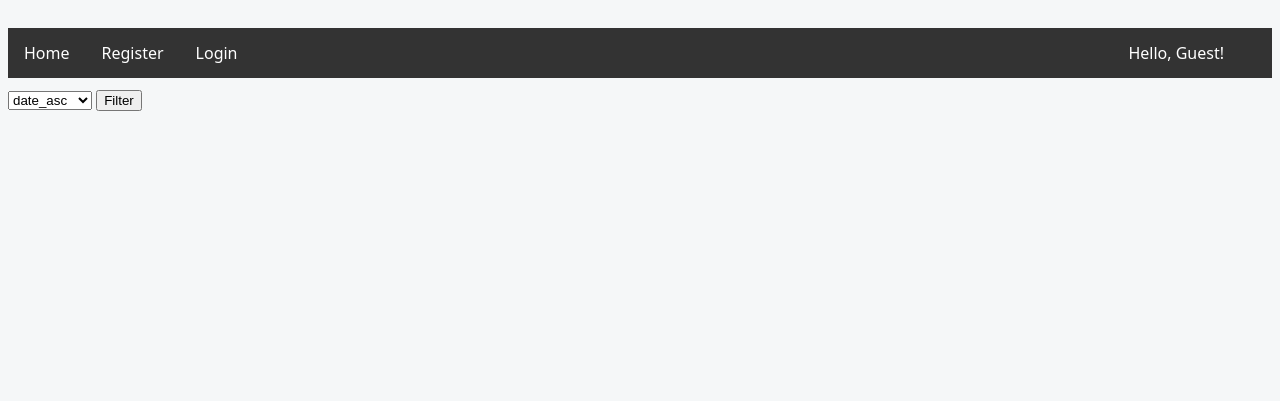
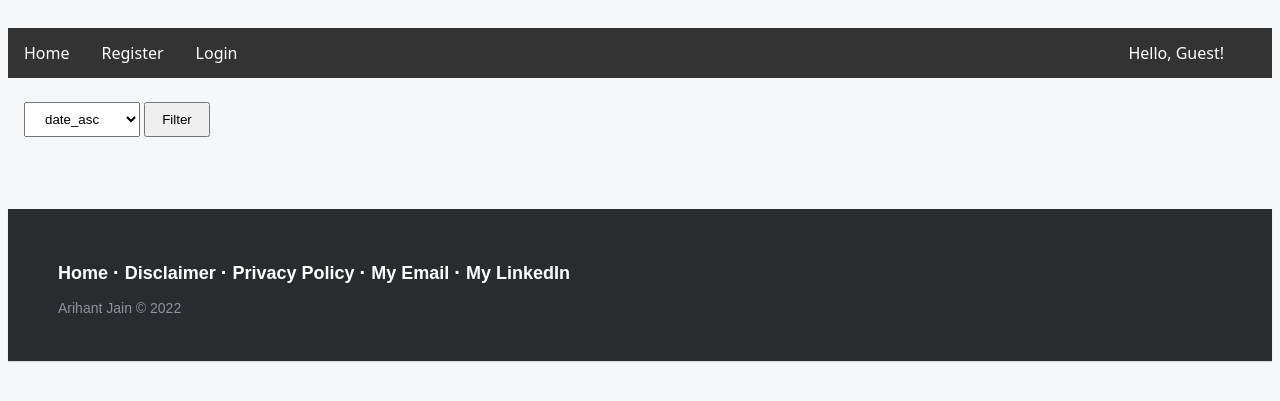
Before and after one commit to ArryJ/BlogWebApp, a Flask app: page / in a window 1280 px wide. Shown: the top 401 px of the page. Run offline with Flask 2, Linux system fonts and the light colour scheme; data that the repository does not hold is empty.

Commit message:
Footer added

```diff
--- a/blog/forms.py
+++ b/blog/forms.py
@@ -4,21 +4,21 @@ from wtforms.validators import DataRequired, EqualTo, ValidationError, Regexp, N
 from blog.models import User
 
 class RegistrationForm(FlaskForm):
-  first_name = StringField('First Name',validators=[DataRequired(),Regexp('^[[a-zA-Z0-9]{3,20}$',message='Your First Name should be between 3 and 20 characters long, and can only contain alphanumeric characters.')])
-  email = EmailField('Email',validators=[DataRequired()])
-  password = PasswordField('Password',validators=[DataRequired(),Regexp('^[[a-zA-Z0-9]{6,20}$',message='Your password contains invalid characters')])
-  repeat_password = PasswordField('Repeat Password', validators=[ DataRequired(), EqualTo('password',message= 'Passwords do not match. Please try again')])
+  first_name_new = StringField('First Name',validators=[DataRequired(),Regexp('^[[a-zA-Z0-9]{3,20}$',message='Your First Name should be between 3 and 20 characters long, and can only contain alphanumeric characters.')])
+  email_new = EmailField('Email',validators=[DataRequired()])
+  password_new = PasswordField('Password',validators=[DataRequired(),Regexp('^[[a-zA-Z0-9]{6,20}$',message='Your password contains invalid characters')])
+  password_confirm = PasswordField('Repeat Password', validators=[ DataRequired(), EqualTo('password_new',message= 'Passwords do not match. Please try again')])
   submit = SubmitField('Register')
 
-  def validate_email(self, email):
-    user = User.query.filter_by(email=email.data).first()
+  def validate_email(self, email_new):
+    user = User.query.filter_by(email=email_new.data).first()
     if user is not None:
       raise ValidationError('Email already exist. Please choose a different one.')
 
 
 
 class LoginForm(FlaskForm):
-  email = StringField('Username',validators=[DataRequired()])
+  username = EmailField('Username',validators=[DataRequired()])
   password = PasswordField('Password',validators=[DataRequired()])
   submit = SubmitField('Login')
 
--- a/blog/routes.py
+++ b/blog/routes.py
@@ -68,7 +68,7 @@ def addRating(post_id):
 def register():
   form = RegistrationForm()
   if form.validate_on_submit():
-    user = User(first_name= form.first_name.data, email = form.email.data, password=form.password.data)
+    user = User(first_name= form.first_name_new.data, email = form.email_new.data, password=form.password_new.data)
     db.session.add(user)
     db.session.commit()
     flash('Registration successful!')
@@ -80,7 +80,7 @@ def register():
 def login():
   form = LoginForm()
   if form.validate_on_submit():
-    user = User.query.filter_by(email=form.email.data).first()
+    user = User.query.filter_by(email=form.username.data).first()
     if user is not None and user.verify_password(form.password.data):
       login_user(user)
       flash('You\'ve successfully logged in,'+' '+ current_user.first_name +'!')
--- a/blog/static/style.css
+++ b/blog/static/style.css
@@ -38,6 +38,21 @@ html {
 }
 .content {
   padding: 4.4rem 0 3.6rem 0;
+}
+.filter {
+  margin: 1rem 1rem;
+}
+.filterBtn {
+  transition-duration: 0.4s;
+  padding: 0.5rem 1rem;
+  margin: 0.5rem 0;
+}
+.filterBtn:active {
+  background-color: Black;
+  color: white;
+}
+.filterForm {
+  padding: 0.5rem 1rem;
 }
 
 .blog_post {
@@ -101,7 +116,6 @@ html {
 }
 .card .thumb {
   size: cover;
-  position: center center;
 }
 
 .flashes {
@@ -150,6 +164,7 @@ html {
 }
 .entry__content-media img {
   vertical-align: bottom;
+  max-width: 80%;
 }
 .post_rating {
   padding: 1rem;
@@ -168,7 +183,7 @@ html {
   padding-bottom: 1.2rem;
   border-top: 1px solid black;
 }
-.comments ul {
+.comment_text ul {
   list-style-type: none;
 }
 .commentList {
@@ -279,3 +294,73 @@ input[type="password"]:focus {
   background-color: #ddd;
   outline: none;
 }
+
+footer {
+  bottom: 0;
+  margin-top: 3rem;
+}
+.footer-distributed {
+  background-color: #292c2f;
+  box-shadow: 0 1px 1px 0 rgba(0, 0, 0, 0.12);
+  box-sizing: border-box;
+  width: 100%;
+  text-align: left;
+  font: normal 16px sans-serif;
+  padding: 45px 50px;
+}
+
+.footer-distributed .footer-left p {
+  color: #8f9296;
+  font-size: 14px;
+  margin: 0;
+}
+/* Footer links */
+
+.footer-distributed p.footer-links {
+  font-size: 18px;
+  font-weight: bold;
+  color: #ffffff;
+  margin: 0 0 10px;
+  padding: 0;
+  transition: ease 0.25s;
+}
+
+.footer-distributed p.footer-links a {
+  display: inline-block;
+  line-height: 1.8;
+  text-decoration: none;
+  color: inherit;
+  transition: ease 0.25s;
+}
+
+.footer-distributed .footer-links a:before {
+  content: "·";
+  font-size: 20px;
+  left: 0;
+  color: #fff;
+  display: inline-block;
+  padding-right: 5px;
+}
+
+.footer-distributed .footer-links .link-1:before {
+  content: none;
+}
+
+.footer-distributed p.footer-links a:hover {
+  text-decoration: underline;
+}
+
+/* Media Queries */
+
+@media (max-width: 600px) {
+  .footer-distributed .footer-left {
+    text-align: center;
+  }
+  .footer-distributed {
+    float: none;
+    margin: 0 auto 20px;
+  }
+  .footer-distributed .footer-left p.footer-links {
+    line-height: 1.8;
+  }
+}
--- a/blog/templates/home.html
+++ b/blog/templates/home.html
@@ -1,8 +1,8 @@
 {% extends "layout.html" %} {% block content %}
 <div class="filter">
   <form action="" method="POST">
-    {{form.csrf_token}} {{form.sort_by}}
-    <input type="submit" value="Filter" class="FilterBtn" />
+    {{form.csrf_token}} {{form.sort_by(class_="filterForm")}}
+    <input type="submit" value="Filter" class="filterBtn" />
   </form>
 </div>
 
@@ -14,6 +14,8 @@
         src="{{ url_for('static', filename='img/' + post.image_file) }}"
         alt=""
         class="thumb"
+        width="354px"
+        height="auto"
       />
       <article>
         <h1 class="post_title">"{{ post.title }}"</h1>
--- a/blog/templates/layout.html
+++ b/blog/templates/layout.html
@@ -4,7 +4,7 @@
     <meta charset="utf-8" />
     <link rel=stylesheet type=text/css href="{{ url_for('static',
     filename='style.css') }}">
-    <title>Let's Blog!</title>
+    <title>Arry's Blog</title>
   </head>
   <body>
     <div id="top_navig_bar">
@@ -35,6 +35,22 @@
 
     <div id="content">{% block content %} {% endblock %}</div>
 
-    <footer id="footer"></footer>
+    <footer id="footer" class="footer-distributed">
+      <div class="footer-left">
+        <p class="footer-links">
+          <a class="link-1" href="{{url_for('home')}}">Home</a>
+
+          <a href="#">Disclaimer</a>
+
+          <a href="#">Privacy Policy</a>
+
+          <a href="#">My Email</a>
+
+          <a href="#">My LinkedIn</a>
+        </p>
+
+        <p>Arihant Jain &copy; 2022</p>
+      </div>
+    </footer>
   </body>
 </html>
```
Also changed, not shown: blog/templates/login.html (+6 -2 lines), blog/templates/post.html (+12 -7 lines), blog/templates/register.html (+9 -6 lines), db_fill.py (+102 -7 lines), blog/static/img/post1.png (added), blog/static/img/post2.jpg (added), blog/static/img/post3.jpg (added), blog/static/img/post4.jpg (added).
